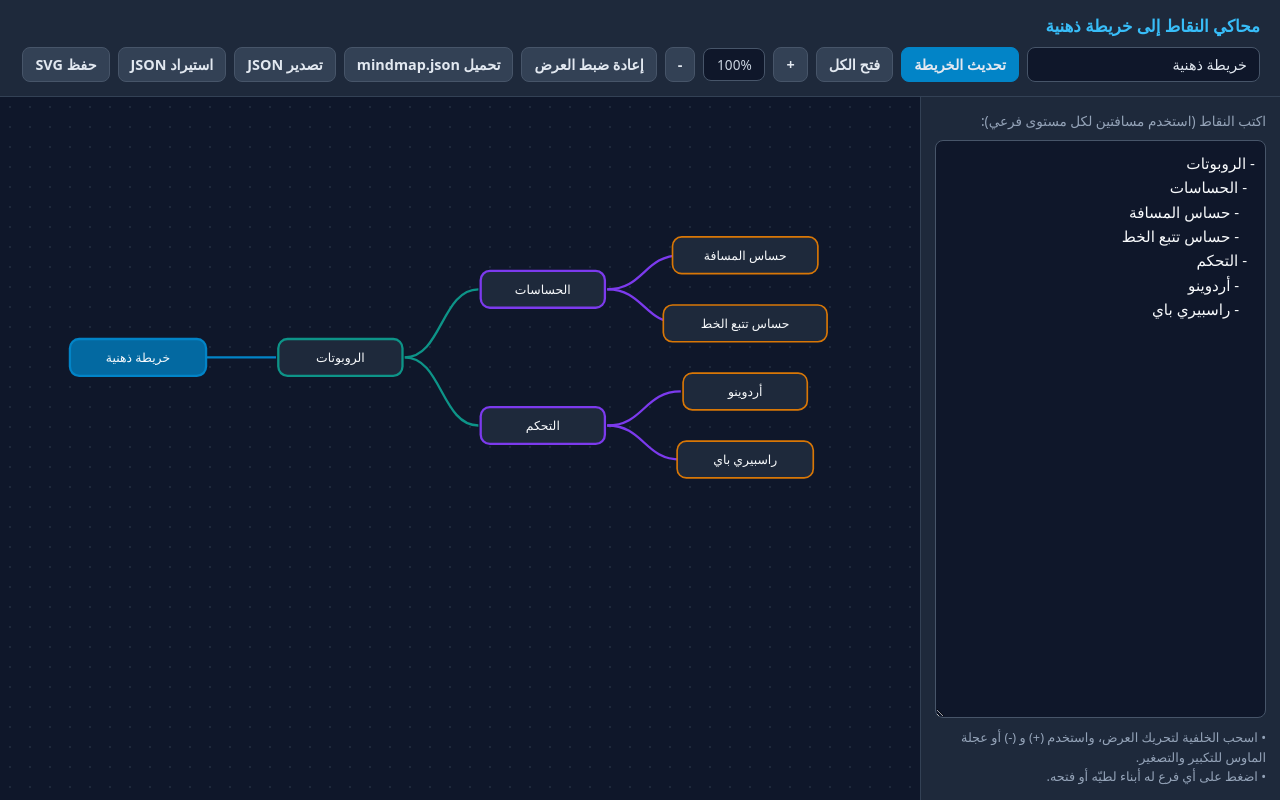
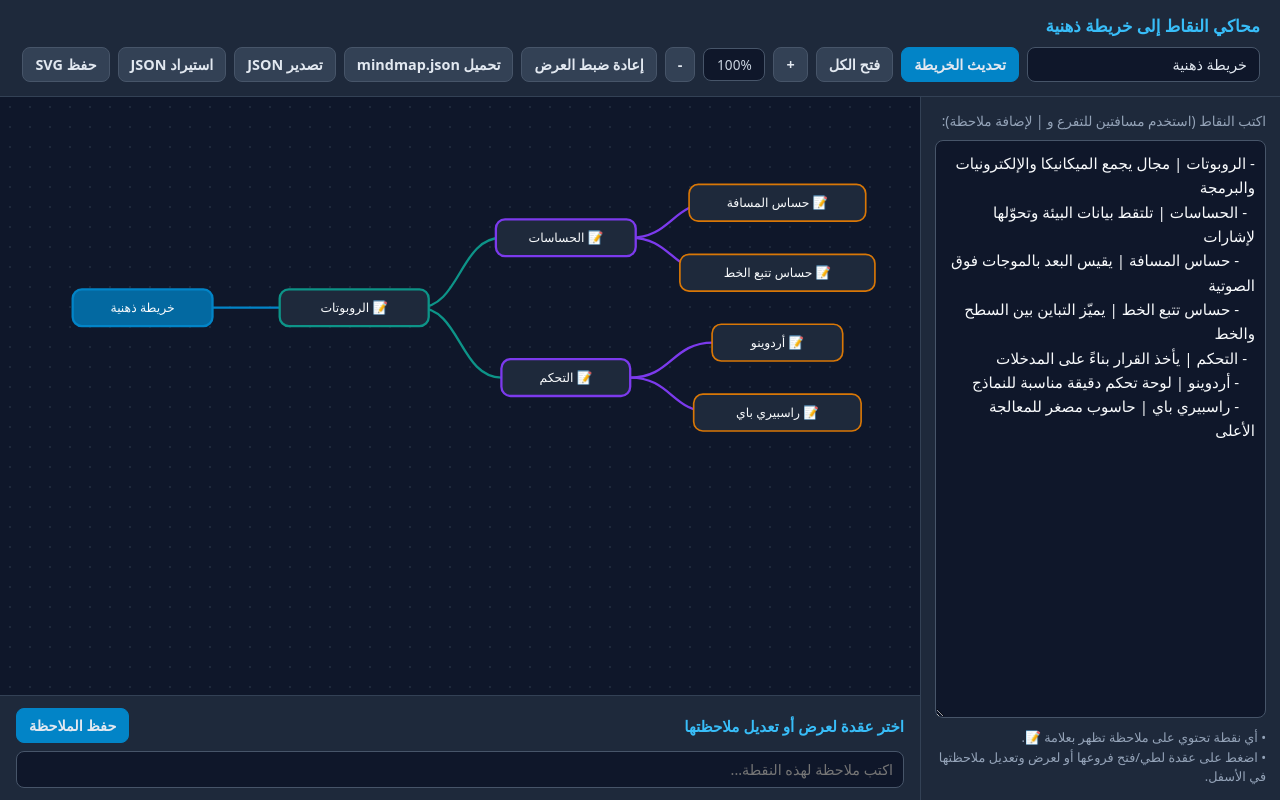
Before and after one commit to Zenky-prog/bullet-mindmap-c-sharp, a plain HTML site: page docs/index.html in a window 1280 px wide. Drawn offline with Linux system fonts and the light colour scheme.

Commit message:
Update index.html

```diff
--- a/docs/index.html
+++ b/docs/index.html
@@ -20,10 +20,15 @@
     .panel { padding: 14px; background: #1e293b; border-left: 1px solid #334155; display: flex; flex-direction: column; gap: 10px; }
     label { font-size: 0.85rem; color: #94a3b8; }
     textarea { width: 100%; flex: 1; min-height: 240px; background: #0f172a; color: #f8fafc; border: 1px solid #475569; border-radius: 8px; padding: 10px; font-size: 0.95rem; line-height: 1.6; resize: vertical; }
-    .canvas-wrap { position: relative; overflow: hidden; min-height: 520px; background: radial-gradient(#1e293b 1px, transparent 1px); background-size: 20px 20px; cursor: grab; touch-action: none; user-select: none; }
+    .workspace { display: flex; flex-direction: column; min-height: 520px; }
+    .canvas-wrap { position: relative; flex: 1; overflow: hidden; min-height: 440px; background: radial-gradient(#1e293b 1px, transparent 1px); background-size: 20px 20px; cursor: grab; touch-action: none; user-select: none; }
     .canvas-wrap.grabbing { cursor: grabbing; }
-    svg { display: block; width: 100%; height: 100%; min-height: 520px; }
+    svg { display: block; width: 100%; height: 100%; min-height: 440px; }
     .node-group { cursor: pointer; }
+    .note-bar { background: #1e293b; border-top: 1px solid #334155; padding: 12px 16px; display: flex; flex-direction: column; gap: 8px; }
+    .note-header { display: flex; justify-content: space-between; align-items: center; gap: 8px; flex-wrap: wrap; }
+    .note-title { font-weight: 700; color: #38bdf8; font-size: 0.95rem; }
+    .note-input { width: 100%; background: #0f172a; color: #f8fafc; border: 1px solid #475569; border-radius: 8px; padding: 8px 10px; font-size: 0.9rem; }
     .hint { font-size: 0.8rem; color: #94a3b8; line-height: 1.5; }
   </style>
 </head>
@@ -48,29 +53,43 @@
 
   <main>
     <section class="panel">
-      <label for="bulletsInput">اكتب النقاط (استخدم مسافتين لكل مستوى فرعي):</label>
-      <textarea id="bulletsInput">- الروبوتات
-  - الحساسات
-    - حساس المسافة
-    - حساس تتبع الخط
-  - التحكم
-    - أردوينو
-    - راسبيري باي</textarea>
+      <label for="bulletsInput">اكتب النقاط (استخدم مسافتين للتفرع و | لإضافة ملاحظة):</label>
+      <textarea id="bulletsInput">- الروبوتات | مجال يجمع الميكانيكا والإلكترونيات والبرمجة
+  - الحساسات | تلتقط بيانات البيئة وتحوّلها لإشارات
+    - حساس المسافة | يقيس البعد بالموجات فوق الصوتية
+    - حساس تتبع الخط | يميّز التباين بين السطح والخط
+  - التحكم | يأخذ القرار بناءً على المدخلات
+    - أردوينو | لوحة تحكم دقيقة مناسبة للنماذج
+    - راسبيري باي | حاسوب مصغر للمعالجة الأعلى</textarea>
       <div class="hint">
-        • اسحب الخلفية لتحريك العرض، واستخدم (+) و (-) أو عجلة الماوس للتكبير والتصغير.<br />
-        • اضغط على أي فرع له أبناء لطيّه أو فتحه.
+        • أي نقطة تحتوي على ملاحظة تظهر بعلامة 📝.<br />
+        • اضغط على عقدة لطي/فتح فروعها أو لعرض وتعديل ملاحظتها في الأسفل.
       </div>
     </section>
 
-    <section id="canvasWrap" class="canvas-wrap">
+    <section class="workspace">
+      <div id="canvasWrap" class="canvas-wrap">
         <svg id="mapSvg" viewBox="0 0 1000 600">
           <g id="viewportGroup"></g>
         </svg>
+      </div>
+
+      <div class="note-bar">
+        <div class="note-header">
+          <span id="selectedNodeTitle" class="note-title">اختر عقدة لعرض أو تعديل ملاحظتها</span>
+          <div style="display:flex; gap:8px;">
+            <button id="toggleBranchBtn" class="secondary" style="display:none;">طي / فتح الفروع</button>
+            <button id="saveNoteBtn">حفظ الملاحظة</button>
+          </div>
+        </div>
+        <input id="selectedNodeNote" class="note-input" type="text" placeholder="اكتب ملاحظة لهذه النقطة..." />
+      </div>
     </section>
   </main>
 
   <script>
     let currentTree = null;
+    let selectedNode = null;
     let panX = 20;
     let panY = 20;
     let scale = 1;
@@ -83,6 +102,41 @@
     const svg = document.getElementById("mapSvg");
     const viewportGroup = document.getElementById("viewportGroup");
     const zoomBadge = document.getElementById("zoomBadge");
+    const selectedNodeTitle = document.getElementById("selectedNodeTitle");
+    const selectedNodeNote = document.getElementById("selectedNodeNote");
+    const toggleBranchBtn = document.getElementById("toggleBranchBtn");
+
+    function selectNode(node) {
+      selectedNode = node;
+      if (!node) {
+        selectedNodeTitle.textContent = "اختر عقدة لعرض أو تعديل ملاحظتها";
+        selectedNodeNote.value = "";
+        toggleBranchBtn.style.display = "none";
+        return;
+      }
+      selectedNodeTitle.textContent = `النقطة: ${node.title}`;
+      selectedNodeNote.value = node.note || "";
+      const hasChildren = Array.isArray(node.children) && node.children.length > 0;
+      toggleBranchBtn.style.display = hasChildren ? "inline-block" : "none";
+      if (hasChildren) {
+        toggleBranchBtn.textContent = node.collapsed ? `فتح الفروع (+${node.children.length})` : "طي الفروع";
+      }
+    }
+
+    document.getElementById("saveNoteBtn").addEventListener("click", () => {
+      if (!selectedNode) return;
+      const val = selectedNodeNote.value.trim();
+      selectedNode.note = val ? val : null;
+      renderMindMap(currentTree);
+      selectNode(selectedNode);
+    });
+
+    toggleBranchBtn.addEventListener("click", () => {
+      if (!selectedNode || !selectedNode.children?.length) return;
+      selectedNode.collapsed = !selectedNode.collapsed;
+      renderMindMap(currentTree);
+      selectNode(selectedNode);
+    });
 
     function applyTransform() {
       viewportGroup.setAttribute("transform", `translate(${panX}, ${panY}) scale(${scale})`);
@@ -147,7 +201,7 @@
     document.getElementById("resetViewBtn").addEventListener("click", resetView);
 
     function parseBullets(rawText, rootTitle) {
-      const root = { title: rootTitle || "الخريطة الذهنية", children: [], collapsed: false };
+      const root = { title: rootTitle || "الخريطة الذهنية", note: null, children: [], collapsed: false };
       const stack = [{ indent: -1, node: root }];
       const lines = rawText.split(/\r?\n/);
 
@@ -158,10 +212,20 @@
         const cleaned = normalized.trim().replace(/^[-*•]\s*/, "").trim();
         if (!cleaned) continue;
 
+        let title = cleaned;
+        let note = null;
+        const pipeIdx = cleaned.indexOf("|");
+        if (pipeIdx >= 0) {
+          title = cleaned.slice(0, pipeIdx).trim();
+          const rawNote = cleaned.slice(pipeIdx + 1).trim();
+          if (rawNote) note = rawNote;
+        }
+        if (!title) continue;
+
         while (stack.length > 1 && stack[stack.length - 1].indent >= indent) {
           stack.pop();
         }
-        const child = { title: cleaned, children: [], collapsed: false };
+        const child = { title, note, children: [], collapsed: false };
         stack[stack.length - 1].node.children.push(child);
         stack.push({ indent, node: child });
       }
@@ -178,25 +242,25 @@
 
     function layoutTree(root) {
       let leafIndex = 0;
-      const levelGap = 220;
-      const rowGap = 74;
+      const levelGap = 230;
+      const rowGap = 76;
 
       function assignCoords(node, depth) {
         const visibleChildren = node.collapsed ? [] : (node.children || []);
         if (visibleChildren.length === 0) {
-          node.x = 130 + depth * levelGap;
+          node.x = 135 + depth * levelGap;
           node.y = 70 + leafIndex * rowGap;
           leafIndex++;
           return node.y;
         }
         const childYs = visibleChildren.map(c => assignCoords(c, depth + 1));
-        node.x = 130 + depth * levelGap;
+        node.x = 135 + depth * levelGap;
         node.y = (Math.min(...childYs) + Math.max(...childYs)) / 2;
         return node.y;
       }
 
       assignCoords(root, 0);
-      const maxX = Math.max(1000, root.x + 420);
+      const maxX = Math.max(1000, root.x + 440);
       const maxY = Math.max(600, leafIndex * rowGap + 120);
       return { maxX, maxY };
     }
@@ -227,15 +291,17 @@
 
       function drawNodes(node, depth) {
         const hasChildren = Array.isArray(node.children) && node.children.length > 0;
+        const hasNote = Boolean(node.note && node.note.trim());
         const g = document.createElementNS(ns, "g");
         g.setAttribute("class", "node-group");
 
-        const labelText = hasChildren && node.collapsed
-          ? `${node.title} (+${node.children.length})`
-          : node.title;
+        let labelText = node.title;
+        if (hasNote) labelText = `📝 ${labelText}`;
+        if (hasChildren && node.collapsed) labelText = `${labelText} (+${node.children.length})`;
 
+        const isSelected = selectedNode === node;
         const rect = document.createElementNS(ns, "rect");
-        const w = Math.max(135, Math.min(240, labelText.length * 10 + 38));
+        const w = Math.max(140, Math.min(255, labelText.length * 10 + 42));
         const h = 40;
         rect.setAttribute("x", node.x - w / 2);
         rect.setAttribute("y", node.y - h / 2);
@@ -243,8 +309,8 @@
         rect.setAttribute("height", h);
         rect.setAttribute("rx", "10");
         rect.setAttribute("fill", depth === 0 ? "#0369a1" : "#1e293b");
-        rect.setAttribute("stroke", colors[depth % colors.length]);
-        rect.setAttribute("stroke-width", hasChildren ? "2.5" : "1.8");
+        rect.setAttribute("stroke", isSelected ? "#facc15" : colors[depth % colors.length]);
+        rect.setAttribute("stroke-width", isSelected ? "3" : (hasChildren ? "2.5" : "1.8"));
 
         const text = document.createElementNS(ns, "text");
         text.setAttribute("x", node.x);
@@ -257,14 +323,18 @@
         g.appendChild(rect);
         g.appendChild(text);
 
-        if (hasChildren) {
         g.addEventListener("click", (e) => {
           e.stopPropagation();
           if (movedDuringDrag) return;
+          selectNode(node);
+          if (hasChildren && !hasNote) {
             node.collapsed = !node.collapsed;
             renderMindMap(currentTree);
+            selectNode(node);
+          } else {
+            renderMindMap(currentTree);
+          }
         });
-        }
 
         viewportGroup.appendChild(g);
 
@@ -283,7 +353,10 @@
     function updateFromTextarea() {
       const text = document.getElementById("bulletsInput").value;
       const title = document.getElementById("rootTitle").value;
-      renderMindMap(parseBullets(text, title));
+      const tree = parseBullets(text, title);
+      selectedNode = null;
+      selectNode(null);
+      renderMindMap(tree);
     }
 
     document.getElementById("renderBtn").addEventListener("click", updateFromTextarea);
@@ -294,6 +367,7 @@
       if (!currentTree) return;
       setAllCollapsed(currentTree, false);
       renderMindMap(currentTree);
+      if (selectedNode) selectNode(selectedNode);
     });
 
     document.getElementById("exportJsonBtn").addEventListener("click", () => {
@@ -317,6 +391,8 @@
         const data = JSON.parse(text);
         const mapped = mapImportedNode(data);
         document.getElementById("rootTitle").value = mapped.title || "خريطة ذهنية";
+        selectedNode = null;
+        selectNode(null);
         renderMindMap(mapped);
       } catch {
         alert("تعذر قراءة ملف JSON، تأكد من صحة تنسيقه.");
@@ -331,6 +407,8 @@
         const data = await res.json();
         const mapped = mapImportedNode(data);
         document.getElementById("rootTitle").value = mapped.title || "خريطة ذهنية";
+        selectedNode = null;
+        selectNode(null);
         renderMindMap(mapped);
       } catch (err) {
         alert(err.message);
@@ -340,6 +418,7 @@
     function mapImportedNode(n) {
       return {
         title: n.Title ?? n.title ?? "فرع",
+        note: n.Note ?? n.note ?? null,
         collapsed: Boolean(n.collapsed),
         children: (n.Children ?? n.children ?? []).map(mapImportedNode)
       };
```
Lines whose indentation alone changed are shown as unchanged.
